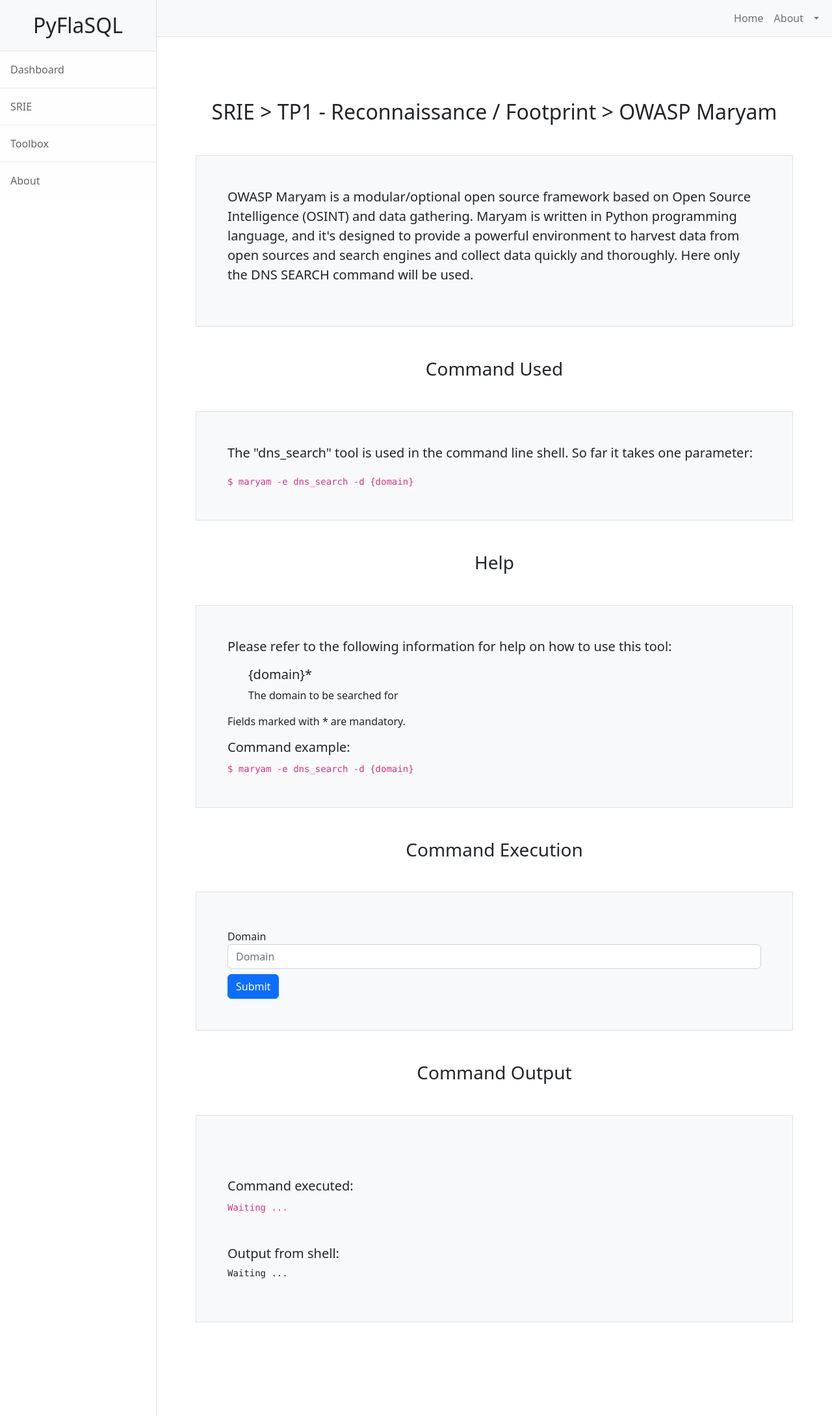
After one commit to antoinepieren/pyflasql, a Flask app: page /srie/tp1_recon_footprint/maryam in a window 1280 px wide. The commit adds this page. Shown: the whole page at 65% size. Run offline with Flask 3, Linux system fonts and the light colour scheme; a user stored in the database is signed in; some libraries are stand-ins or nearby versions.

Commit message:
Maryam okk

```diff
--- a/app/controllers/srie/tp1_recon_footprint/controller.py
+++ b/app/controllers/srie/tp1_recon_footprint/controller.py
@@ -11,7 +11,7 @@
 # from flask_migrate import Migrate
 from ....models.sql import db, UserDB
 from ...utils import get_shell_output, CheckIf
-from ....models.srie.tp1_recon_footprint.forms import WhoisForm, TheHarvesterForm
+from ....models.srie.tp1_recon_footprint.forms import WhoisForm, TheHarvesterForm, MaryamForm
 
 
 @login_required
@@ -130,3 +130,33 @@
         return render_template(url_for('blueprint.srie_tp1_theharvester')+'.html', content=content)
 
     return render_template(url_for('blueprint.srie_tp1_theharvester')+'.html', content=content)
+
+@login_required
+def srie_tp1_maryam():
+    """
+        Handles the logic for view/templates/srie/tp1_recon_footprint/maryam.html
+        Login is required to view this page
+
+        Print in whatever Maryam finds idk how this works
+
+        Args:
+            - domain name
+
+        Returns:
+            - rendered template view/templates/srie/tp1_recon_footprint/maryam.html with content passed as a context variable
+        """
+    # Create a dict to store the formulary and the shell output. This dict is passed to the .html file.
+    content = {"form": MaryamForm(),
+               "command_executed": "Waiting ...",
+               "command_output": "Waiting ..."
+               }
+
+    if content["form"].validate_on_submit():
+        # Gets the whatever Maryam is supposed to get
+        domain = content["form"].domain.data
+        content["command_executed"] = f"maryam -e dns_search -d {domain}"
+        content["command_output"] = get_shell_output(content["command_executed"])
+        # print(content["shell_output"])  # for debug only
+        return render_template(url_for('blueprint.srie_tp1_maryam')+'.html', content=content)
+
+    return render_template(url_for('blueprint.srie_tp1_maryam')+'.html', content=content)
--- a/app/models/srie/tp1_recon_footprint/forms.py
+++ b/app/models/srie/tp1_recon_footprint/forms.py
@@ -20,3 +20,9 @@
         InputRequired(), Length(min=2, max=300)], render_kw={"placeholder": "Domain"})
 
     submit = SubmitField('Submit')
+
+class MaryamForm(FlaskForm):
+    domain = StringField(validators=[
+        InputRequired(), Length(min=2, max=300)], render_kw={"placeholder": "Domain"})
+
+    submit = SubmitField('Submit')
--- a/app/view/routes/blueprint.py
+++ b/app/view/routes/blueprint.py
@@ -7,7 +7,7 @@
 """
 from flask import Blueprint
 from ...controllers.controller import index, login, register, dashboard, logout, about
-from ...controllers.srie.tp1_recon_footprint.controller import srie_home, srie_tp1_recon_footprint, srie_tp1_ipaddr, srie_tp1_whois, srie_tp1_theharvester
+from ...controllers.srie.tp1_recon_footprint.controller import srie_home, srie_tp1_recon_footprint, srie_tp1_ipaddr, srie_tp1_whois, srie_tp1_theharvester, srie_tp1_maryam
 from ...controllers.srie.tp2_scanning_networks.controller import srie_tp2_scanning_networks, srie_tp2_pingaddr
 from ...controllers.srie.tp3_enumeration.controller import srie_tp3_enumeration
 from ...controllers.srie.tp4_gaining_access.controller import srie_tp4_gaining_access
@@ -37,6 +37,7 @@
 blueprint.route('/srie/tp1_recon_footprint/ipaddr', methods=['GET', 'POST'])(srie_tp1_ipaddr)
 blueprint.route('/srie/tp1_recon_footprint/whois', methods=['GET', 'POST'])(srie_tp1_whois)
 blueprint.route('/srie/tp1_recon_footprint/theharvester', methods=['GET', 'POST'])(srie_tp1_theharvester)
+blueprint.route('/srie/tp1_recon_footprint/maryam', methods=['GET', 'POST'])(srie_tp1_maryam)
 
 # TP2 - Scanning Networks
 blueprint.route('/srie/tp2_scanning_networks/home', methods=['GET', 'POST'])(srie_tp2_scanning_networks)
--- a/app/view/templates/srie/tp1_recon_footprint/home.html
+++ b/app/view/templates/srie/tp1_recon_footprint/home.html
@@ -64,9 +64,9 @@
                 </p>
             </li>
             <li class="list-group-item">
-                <h5><a href="#" class="list-group-item-action">Tool 4</a></h5>
+                <h5><a href="{{url_for('blueprint.srie_tp1_maryam')}}" class="list-group-item-action">OWASP Maryam</a></h5>
                 <p class="lead">
-                    To be implemented by the student!
+                    OWASP Maryam is a modular/optional open source framework based on Open Source Intelligence (OSINT) and data gathering. Maryam is written in Python programming language, and it's designed to provide a powerful environment to harvest data from open sources and search engines and collect data quickly and thoroughly. Here only the DNS SEARCH command will be used.
                 </p>
             </li>
         </ol>
--- /dev/null
+++ b/app/view/templates/srie/tp1_recon_footprint/maryam.html
@@ -0,0 +1,95 @@
+<!--
+This file is part of PyFlaSQL.
+Original author: Raphael Viera (raphael.viera@emse.fr)
+License: check the LICENSE file.
+
+The page is an HTML template for a web-based tool called "Ping an IP Address" that allows users to ping an IP address. The page includes the following components:
+
+    Head: Contains meta information such as character encoding, viewport settings, and a title for the page.
+    Body: Contains the main content of the page.
+        Header: Includes the title "PyFlaSQL" and a horizontal line.
+        Heading 2: "Ping an IP address" as the main heading.
+        Heading 3: Displays a preformatted command for using the 'ping' command with placeholders for the number of pings and IP address.
+        Form: Contains a form for submitting the IP address and number of pings to ping.
+            Input fields: Includes two input fields, one for the IP address and one for the number of pings, with placeholders and default values.
+            Submit button: Allows the user to submit the form to ping the specified IP address.
+        Heading 2: "Help" as a subheading.
+        Paragraph: Provides information on how to use the tool, including placeholders for the IP address and number of pings.
+        Heading 2: "Command output" as a subheading.
+        Preformatted text: Displays the output of the 'ping' command, which is dynamically generated and inserted into the page.
+        Horizontal line.
+        Links: Includes two links to go back to the dashboard and logout from the current session.
+
+{% raw %}
+Note: The page also contains Flask-specific template syntax, denoted by double curly braces {{ }} and {% %}, for rendering dynamic content using Flask, a Python web framework.
+Anything in this block is treated as raw text, including {{ curly braces }} and {% other block-like syntax %}
+{% endraw %}
+-->
+{% extends "base.html" %}
+{% block title %}SRIE > TP1 - Reconnaissance / Footprint > OWASP Maryam{% endblock %}
+{% block content %}
+<div class="container p-5 my-5">
+    <h2 class="text-center">SRIE > TP1 - Reconnaissance / Footprint > OWASP Maryam</h2>
+
+    <div class="container p-5 my-5 border bg-light">
+        <p class="lead">
+            OWASP Maryam is a modular/optional open source framework based on Open Source Intelligence (OSINT) and data gathering. Maryam is written in Python programming language, and it's designed to provide a powerful environment to harvest data from open sources and search engines and collect data quickly and thoroughly. Here only the DNS SEARCH command will be used.
+        </p>
+    </div>
+
+    <!-- Command Used section -->
+    <h3 class="mt-5 text-center">Command Used</h3>
+
+    <div class="container p-5 my-5 border bg-light">
+        <p class="lead">The "dns_search" tool is used in the command line shell. So far it takes one parameter:</p>
+        <code>{% raw %}$ maryam -e dns_search -d {domain}{% endraw %}</code>
+    </div>
+
+    <!-- Help section -->
+    <h3 class="mt-5 text-center">Help</h3>
+
+    <div class="container p-5 my-5 border bg-light">
+        <p class="lead">Please refer to the following information for help on how to use this tool:</p>
+        <ul>
+            <li class="list-group-item">
+                <h5>{domain}*</h5>
+                <p>The domain to be searched for</p>
+            </li>
+        </ul>
+        <p>Fields marked with * are mandatory.</p>
+
+
+        <h5>Command example:</h5>
+        <code>{% raw %}$ maryam -e dns_search -d {domain}{% endraw %}</code>
+    </div>
+
+    <!-- Command Execution section -->
+    <h3 class="mt-5 text-center">Command Execution</h3>
+
+    <div class="container p-5 my-5 border bg-light">
+        <form method="post" action="">
+            {{ content["form"].csrf_token }}
+
+            <div class="form-group mt-2">
+                <label for="{{ content['form'].domain.id }}">{{ content["form"].domain.label.text }}</label>
+                {{ content["form"].domain(class="form-control") }}
+            </div>
+
+            <button type="submit" class="btn btn-primary mt-2">Submit</button>
+        </form>
+    </div>
+
+    <!-- Command Output section -->
+    <h3 class="mt-5 text-center">Command Output</h3>
+
+    <div class="container p-5 my-5 border bg-light">
+        <h5 class="mt-5">Command executed:</h5>
+        <code>{{ content["command_executed"] }}</code>
+
+        <h5 class="mt-5">Output from shell:</h5>
+            <pre>{{ content["command_output"] }}</pre>
+    </div>
+
+
+</div>
+{% endblock %}
```
